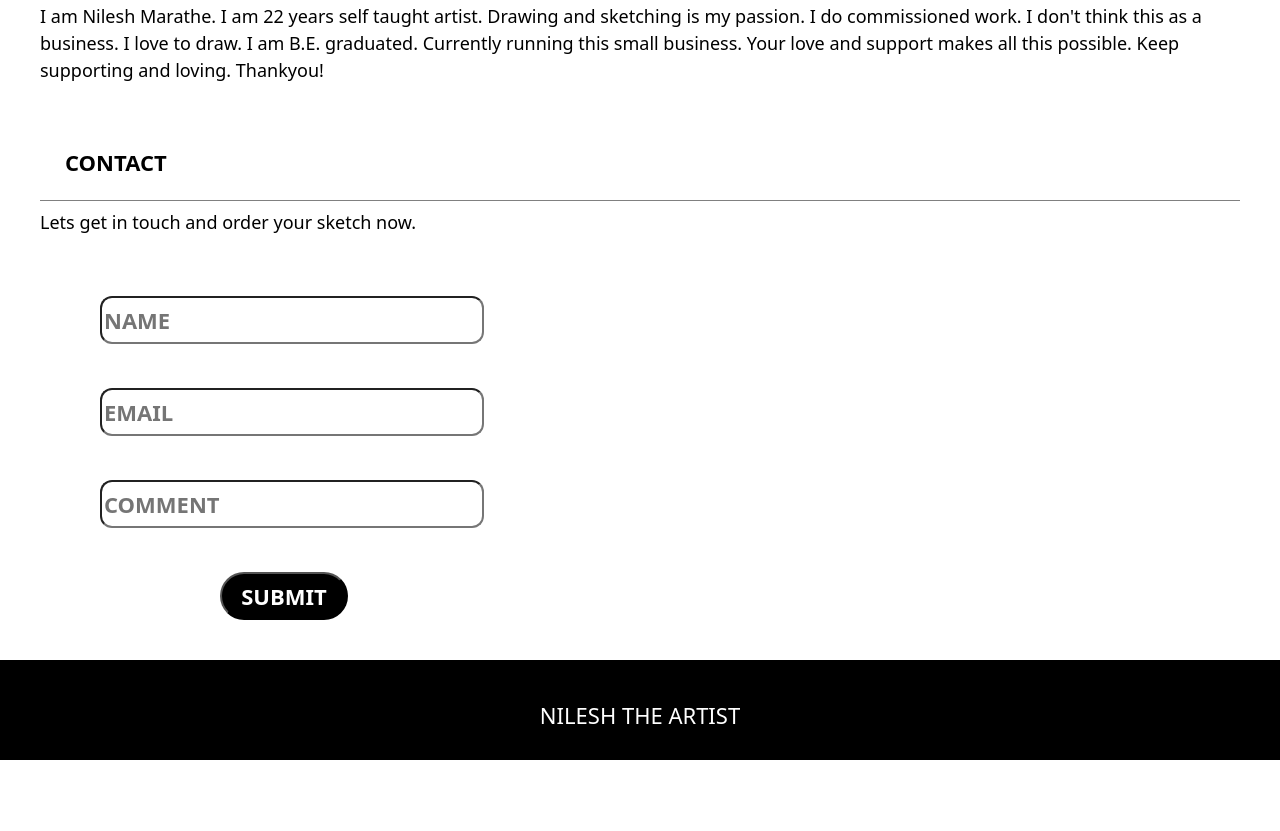
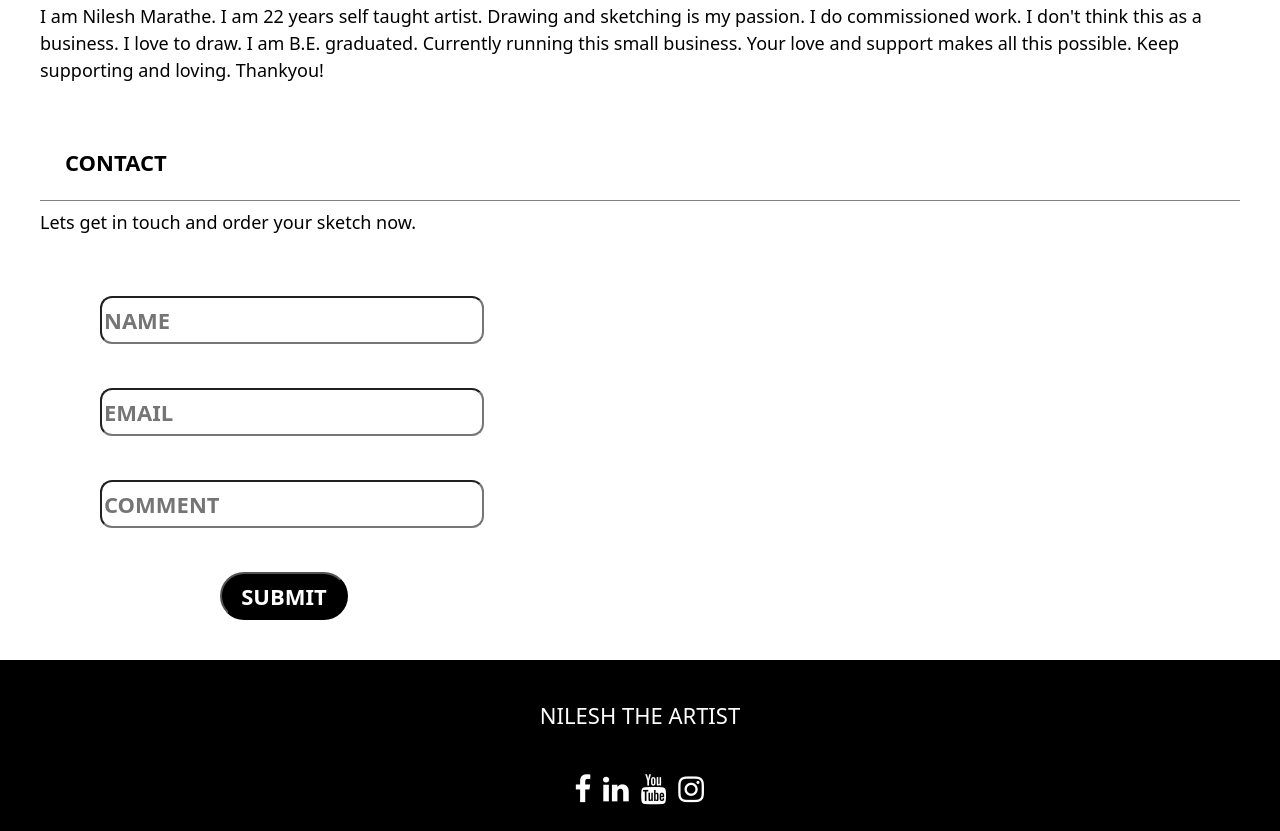
Before and after one commit to Amrutak2/task2-github.io, a plain HTML site: page index.html in a window 1280 px wide. Shown: the part 1987-2818 px from the top of the page. Before the commit the page ends 2747 px from the top, so only its background shows below. Drawn offline with nearby package versions, Linux system fonts and the light colour scheme.

Commit message:
Add files via upload

```diff
--- a/css/style.css
+++ b/css/style.css
@@ -259,31 +259,29 @@
 }
 
 .fa-facebook {
-  background: #3B5998;
+  background: black;
   color: white;
 }
 
-.fa-twitter {
-  background: #55ACEE;
-  color: white;
-}
-
-.fa-google {
-  background: #dd4b39;
-  color: white;
-}
 
 .fa-linkedin {
-  background: #007bb5;
+  background: black;
   color: white;
 }
 
 .fa-youtube {
-  background: #bb0000;
+  background: black;
   color: white;
 }
 
 .fa-instagram {
-  background: #125688;
+  background: black;
   color: white;
 }
+
+.follow{
+	font-size: 30px;
+	letter-spacing: 2px;
+	text-decoration: none;
+
+}
--- a/index.html
+++ b/index.html
@@ -129,8 +129,15 @@
 
   </div>
 
-<footer style="background-color: black; padding: 20px; margin-top: 40px ; width:100%; height: 100px ;">
+<footer style="background-color: black; padding: 20px; margin-top: 40px ; width:100%; height:auto ;">
   <p style="font-size: 22px; text-transform: uppercase; text-align: center; color: white; line-height: 30px; padding:20px;">Nilesh the artist</p>
+  <div class="follow">
+	  <center><a href="https://www.facebook.com/nilesh.marathe.7370" style="text-decoration: none;"  class="fa fa-facebook"></a>
+		<a href="https://www.linkedin.com/in/nilesh-marathe-574008201/" style="text-decoration: none;" class="fa fa-linkedin"></a>
+		<a href="https://www.youtube.com/channel/UC-RpZNi8Zor9lahXAfJwL8Q" style="text-decoration: none;"  class="fa fa-youtube"></a>
+		<a href="https://www.instagram.com/nilesh_the_artist/" style="text-decoration: none;"  class="fa fa-instagram"></a>
+	</center>
+  </div>
 </footer>
 
 
```
